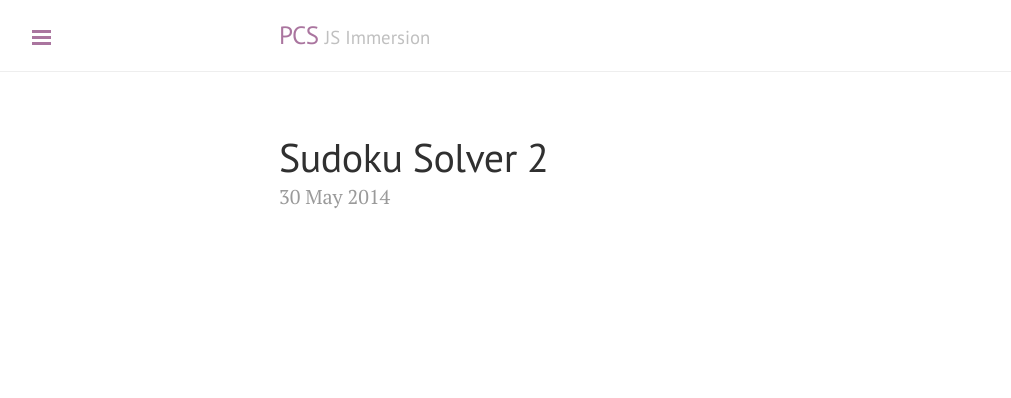
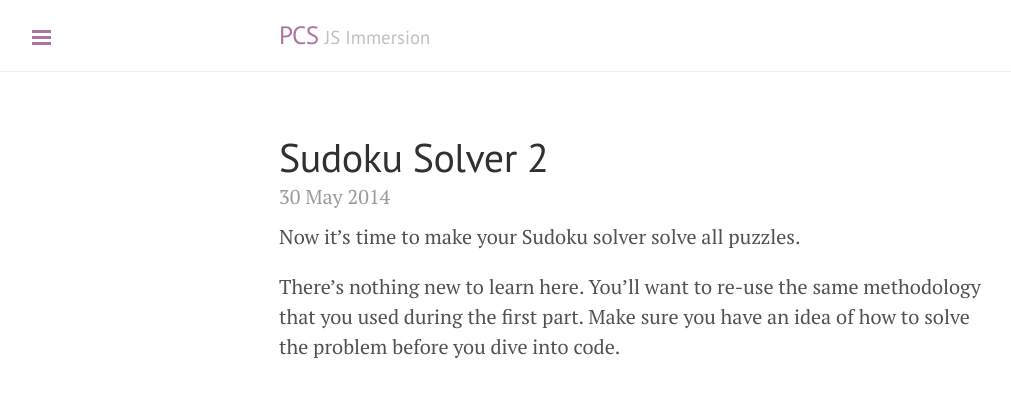
Before and after one commit to wbyoung/jsi, a Jekyll site: the page built from _posts/00-03-04-sudoku-all.md, in a window 1280 px wide. Shown: the top 398 px of the page, without its empty margins (1-1012 px from the left). Built offline with Jekyll 4.4.1, drawn with Linux system fonts in a browser that asks for light colours; nearby versions of some CDN libraries; Markdown is read by kramdown in place of the engine named in the settings.

Commit message:
Sudoku part 2.

```diff
--- a/_posts/00-03-04-sudoku-all.md
+++ b/_posts/00-03-04-sudoku-all.md
@@ -5,4 +5,8 @@ class: sudoku-all
 date: 2014-05-30 00:00:00
 ---
 
-[comic]: http://twitter.com/siavash/status/452576608654598144/photo/1
+Now it's time to make your Sudoku solver solve all puzzles.
+
+There's nothing new to learn here. You'll want to re-use the same
+methodology that you used during the first part. Make sure you have an idea of
+how to solve the problem before you dive into code.
```
